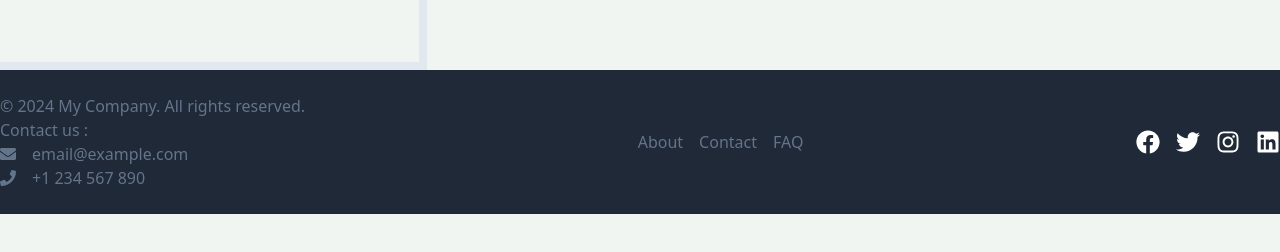
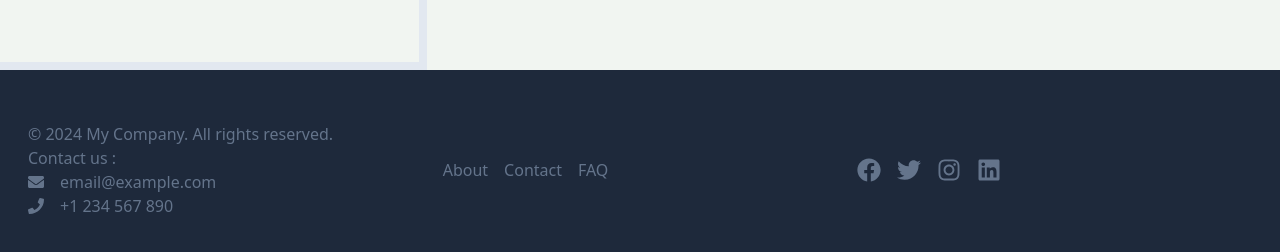
Before and after one commit to patelchintan18018/Estate-MERN, a React (Vite) app in the folder client/: page /search in a window 1280 px wide. Shown: the part 802-1054 px from the top of the page. Before the commit the page ends 1016 px from the top, so only its background shows below. Built offline with nearby package versions, Linux system fonts and the light colour scheme; no server answers.

Commit message:
footer mod

```diff
--- a/client/src/components/Footer.jsx
+++ b/client/src/components/Footer.jsx
@@ -3,33 +3,33 @@ import { FaFacebook, FaTwitter, FaInstagram, FaLinkedin, FaEnvelope, FaPhone } f
 
 const Footer = () => {
   return (
-    <footer className="bg-gray-800 text-slate-500 py-6">
-      <div className="container mx-auto flex flex-col md:flex-row justify-between items-center gap-5">
-        <div className="mb-4 md:mb-0">
+    <footer className="bg-slate-800 text-slate-500 py-6">
+      <div className="container mx-auto flex flex-col md:flex-row justify-center items-center gap-5 p-7">
+        <div className="mb-4 md:mb-0 flex-1">
           <p>&copy; 2024 My Company. All rights reserved.</p>
           {/* <p>Contact us: <FaEnvelope /> email@example.com | <FaPhone /> +1 234 567 890</p> */}
           <p>Contact us :</p>
           <p className='flex gap-4 items-center'><FaEnvelope /> email@example.com</p>
           <p className='flex gap-4 items-center'><FaPhone /> +1 234 567 890</p>
         </div>
-        <nav className="mb-4 md:mb-0">
+        <nav className="mb-4 md:mb-0 flex-1">
           <ul className="flex flex-row space-y-2 md:space-y-0 md:space-x-4">
-            <li><a href="/about" className="hover:underline">About</a></li>
-            <li><a href="/contact" className="hover:underline">Contact</a></li>
-            <li><a href="/faq" className="hover:underline">FAQ</a></li>
+            <li><a href="/about" className="hover:text-white hover:scale-105 transition-all duration-300 ease-in-out">About</a></li>
+            <li><a href="/contact" className="hover:text-white hover:scale-105 transition-all duration-300 ease-in-out">Contact</a></li>
+            <li><a href="/faq" className="hover:text-white hover:scale-105 transition-all duration-300 ease-in-out">FAQ</a></li>
           </ul>
         </nav>
-        <div className="flex space-x-4">
-          <a href="https://facebook.com" className="text-white hover:text-gray-400">
+        <div className="flex space-x-4 flex-1">
+          <a href="https://facebook.com" className="text-slate-500 hover:text-[#1877F2] hover:scale-105 transition-all duration-300 ease-in-out">
             <FaFacebook size="1.5em" />
           </a>
-          <a href="https://twitter.com" className="text-white hover:text-gray-400">
+          <a href="https://twitter.com" className="text-slate-500 hover:text-[#1DA1F2] hover:scale-105 transition-all duration-300 ease-in-out">
             <FaTwitter size="1.5em" />
           </a>
-          <a href="https://instagram.com" className="text-white hover:text-gray-400">
+          <a href="https://instagram.com" className="text-slate-500 hover:text-[#E4405F] hover:scale-105 transition-all duration-300 ease-in-out">
             <FaInstagram size="1.5em" />
           </a>
-          <a href="https://linkedin.com" className="text-white hover:text-gray-400">
+          <a href="https://linkedin.com" className="text-slate-500 hover:text-[#0A66C2] hover:scale-105 transition-all duration-300 ease-in-out">
             <FaLinkedin size="1.5em" />
           </a>
         </div>
```
